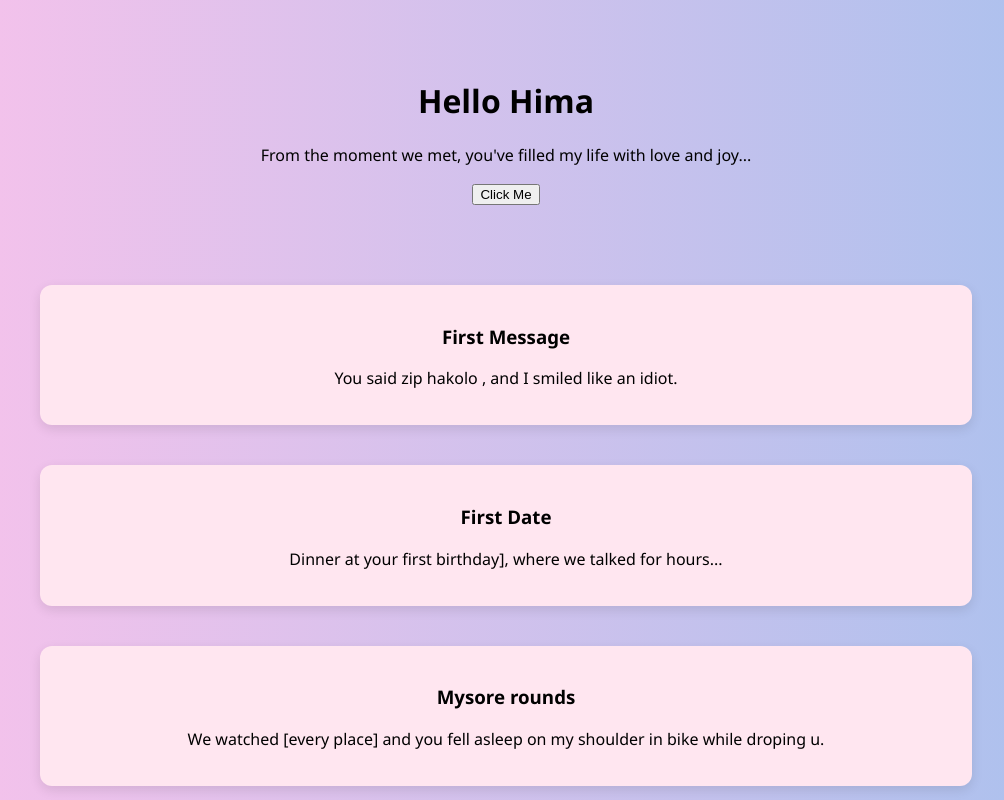
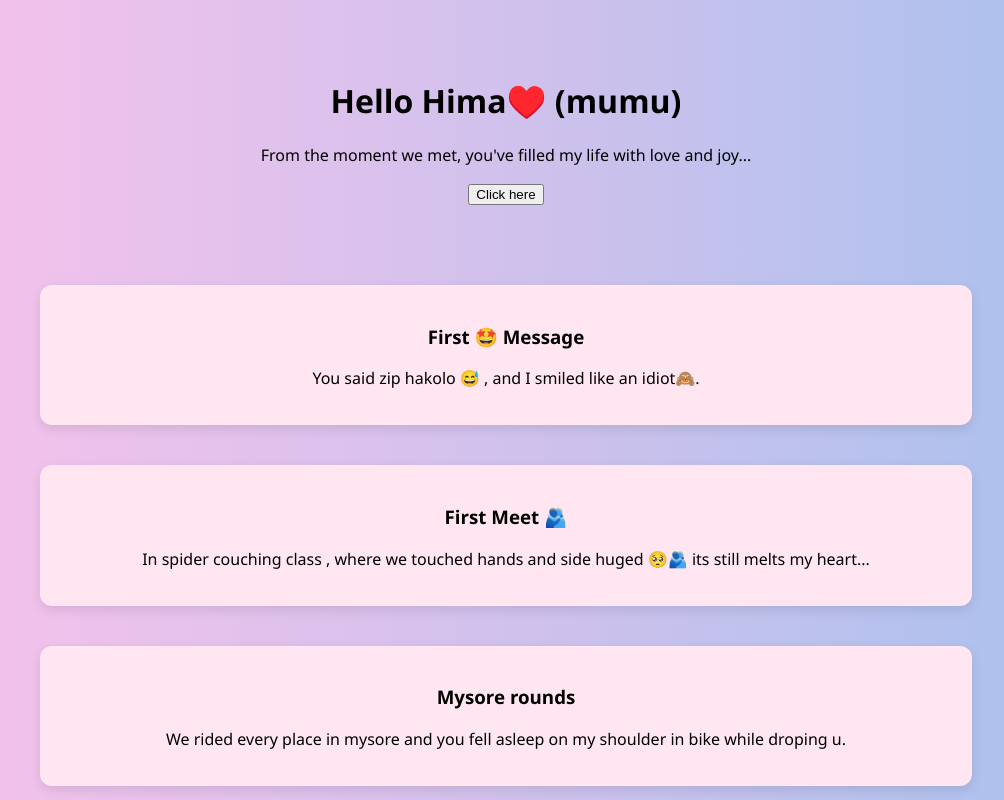
Before and after one commit to Rajesh959-star/Pro-to-hima, a plain HTML site: page index.html in a window 1280 px wide. Shown: the top 800 px of the page, without its empty margins (134-1138 px from the left). Drawn offline with nearby package versions, Linux system fonts and the light colour scheme.

Commit message:
Update index.html

```diff
--- a/index.html
+++ b/index.html
@@ -11,10 +11,10 @@
 </head>
 <body>
   <div class="container">
-    <h1>Hello Hima</h1>
+    <h1>Hello Hima♥️ (mumu)</h1>
     <p>From the moment we met, you've filled my life with love and joy...</p>
-    <button id="proposalBtn">Click Me</button>
-    <div id="proposalMessage" class="hidden">Will you marry me?</div>
+    <button id="proposalBtn">Click here</button>
+    <div id="proposalMessage" class="hidden">Will you marry me 🥺mumu?</div>
   </div>
   <script src="script.js"></script>
   <div class="hearts"></div>
@@ -38,22 +38,22 @@
 <section class="timeline">
   <div class="timeline-item" data-aos="fade-up">
     <div class="timeline-content">
-      <h3>First Message</h3>
-      <p>You said zip hakolo , and I smiled like an idiot.</p>
+      <h3>First 🤩 Message</h3>
+      <p>You said zip hakolo 😅 , and I smiled like an idiot🙈.</p>
     </div>
   </div>
 
   <div class="timeline-item" data-aos="fade-up">
     <div class="timeline-content">
-      <h3>First Date</h3>
-      <p>Dinner at your first birthday], where we talked for hours...</p>
+      <h3>First Meet 🫂</h3>
+      <p>In spider couching class , where we touched hands and side huged 🥺🫂 its still melts my heart...</p>
     </div>
   </div>
 
   <div class="timeline-item" data-aos="fade-up">
     <div class="timeline-content">
       <h3>Mysore rounds</h3>
-      <p>We watched [every place] and you fell asleep on my shoulder in bike while droping u.</p>
+      <p>We rided every place in mysore and you fell asleep on my shoulder in bike while droping u.</p>
     </div>
   </div>
 <script src="https://unpkg.com/aos@2.3.1/dist/aos.js"></script>
```
